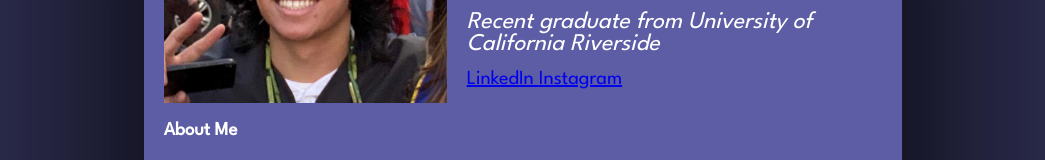
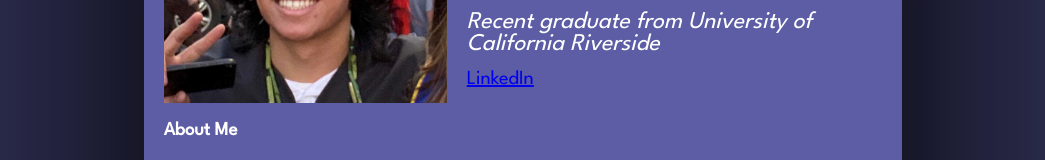
Before and after one commit to matchasaur/matchasaur.github.io, a plain HTML site: page index.html in a window 1280 px wide. Shown: the part 217-377 px from the top of the page, without its empty margins (117-1162 px from the left). Drawn offline with Linux system fonts and the light colour scheme.

Commit message:
Removed Instagram

```diff
--- a/index.html
+++ b/index.html
@@ -23,7 +23,6 @@
                     </i>
                     <a class="media" href="https://www.linkedin.com/in/jared-tanuwidjaja/"> LinkedIn </a>
 
-                    <a class="media" href="https://www.instagram.com/fufutofuu/">   Instagram</a>
 
                 </div>
             </div>
```
